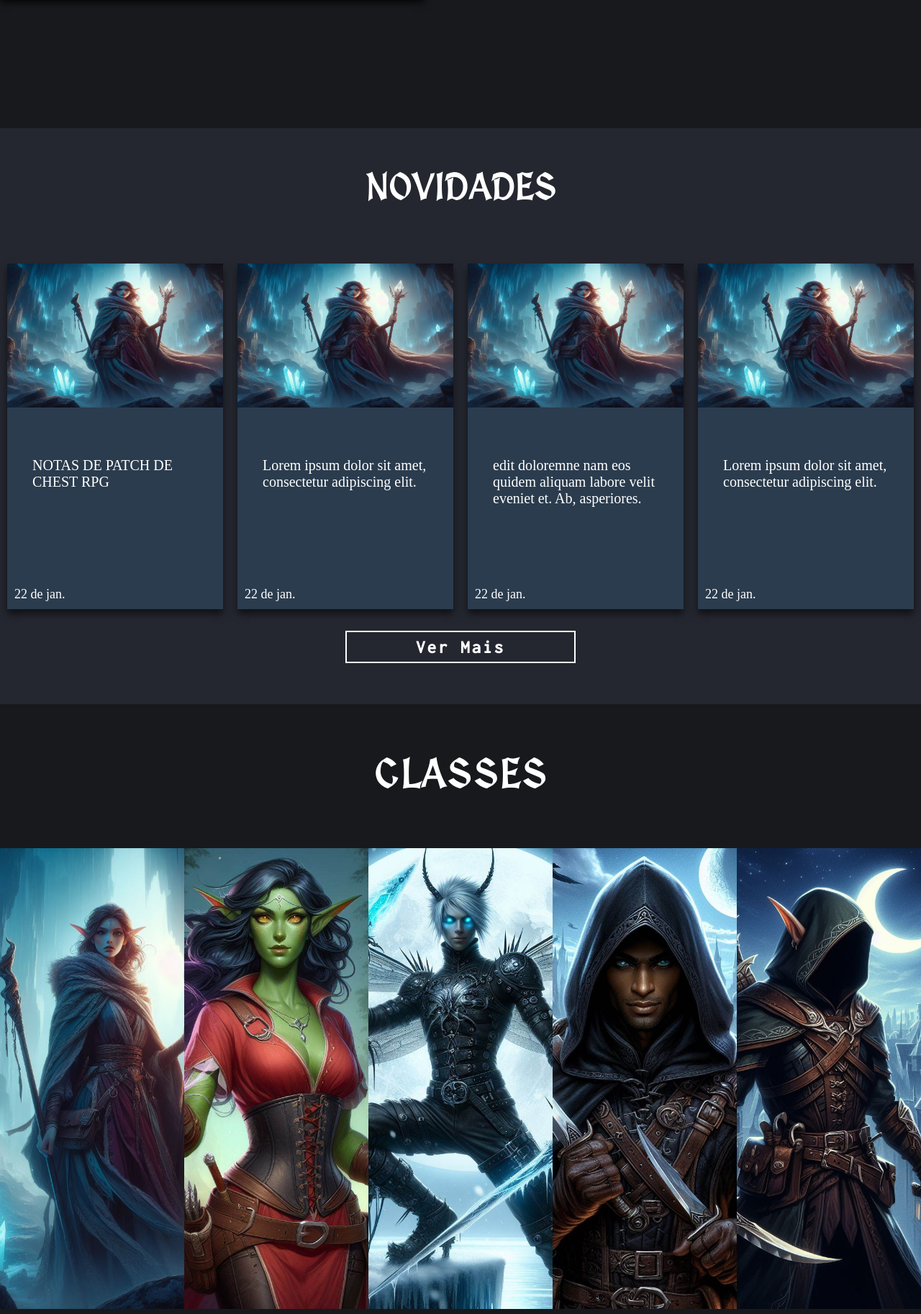
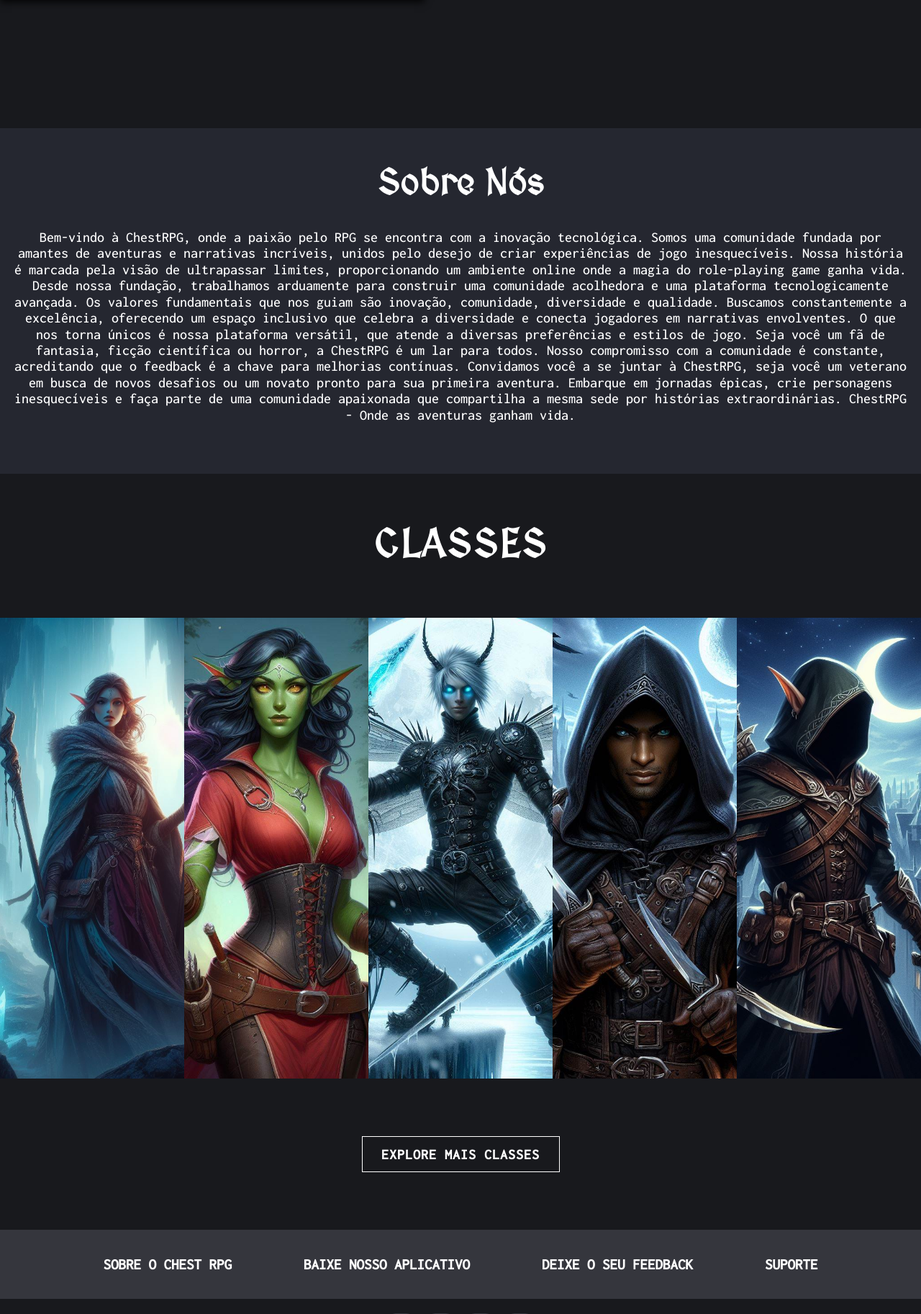
Before and after one commit to Ghashie/ChestRPG, a PHP site: page / in a window 1280 px wide. Shown: the part 1502-3327 px from the top of the page at 72% size. Run offline with PHP 8.4, Linux system fonts and the light colour scheme.

Commit message:
inseri a parte do sobre e linkei com o scrolll feito pelo ryanlobo

```diff
--- a/css/style.css
+++ b/css/style.css
@@ -2,10 +2,13 @@
   margin: 0;
   padding: 0;
   box-sizing: border-box;
+  scroll-behavior: smooth;
+  scroll-padding-top:11vh ;
 }
-body{
+html,body{
   background-color: #18191d;
   min-height: 100vh;
+
 
 }
 .header{
@@ -317,7 +320,7 @@ body{
   background-color: #252730;
   margin-top: 40px;
   width: 100%;
-  height: 100vh;
+  height: 60vh;
   display: flex;
   flex-direction: column;
   justify-content: center;
@@ -326,7 +329,7 @@ body{
 .text-container-update {
   text-align: center;
   width: 100%;
-  margin-bottom: 45px;
+  margin-bottom: 15px;
 }
 
 .text-container-update h1 {
@@ -337,75 +340,20 @@ body{
   font-weight: bold;
 }
 
-.image-update {
-  display: flex;
-  flex-wrap: wrap;
-  justify-content: space-around;
+.text-update {
+  text-align: justify;
+  padding: 0 20px;
 }
 
-.card {
-  position: relative;
-  width: calc(25% - 20px);
-  margin: 10px;
-  background-color: #2b3c4e;
-  box-sizing: border-box;
-  overflow: hidden;
-  color: #fff;
-  height: 30rem;
-  box-shadow: 0 7px 10px rgba(0, 0, 0, 0.568); /* Adicione esta linha para a sombra */
+.text-update p {
+  text-align: center;
+  font-family: 'Inconsolata', monospace;
+  font-size: 20px;
+line-height: 1.4rem;
+color: white;
+margin-bottom: 20px;
 }
 
-.card img {
-  width: 100%;
-  height: 200px;
-}
-
-.card-text {
-  margin-top: 50px;
-  padding: 15px;
-  padding-left: 35px;
-  display: flex;
-  justify-content: center;
-  align-items: center;
-}
-
-.card-text p {
-  font-size: 20px;
-  text-align: left;
-}
-
-.card-date {
-  position: absolute;
-  bottom: 10px;
-  left: 10px;
-  font-size: 18px;
-}
-
-.button-container {
-  text-align: center;
-  margin-top: 20px;
-}
-
-.button-container button {
-  width: 320px;
-  height: 45px;
-  background-color: transparent;
-  font-size: 25px;
-  font-family: 'Inconsolata', monospace;
-  letter-spacing: 3px;
-  font-weight: bold;
-  color: #fff;
-  border: 2px solid #fff;
-  cursor: pointer;
-
-}
-
-.button-container button:hover{
-  color: #fff;
-  background-color: #34495E;
-  transition: 0.4s;
-  border: none;
-}
 
 
 
--- a/index.php
+++ b/index.html
@@ -17,13 +17,14 @@
 
 <body>
 
-  <header class="header">
+  <header class="header" id="header">
     <div class="logo">
       <a href="index.html"><img src="img/logo.png" alt="" class="logo-img"></a>
     </div>
-    <div class="container">
-      <button class="btn">HOME</button>
-     <a href="https://www.youtube.com/"><button class="btn">SOBRE</button></a>
+
+    <div class="container" >
+        <a href="#puxar"><button class="btn"  >HOME</button></a>
+     <a href="#update"><button class="btn">SOBRE</button></a>
       <div class="dropdown">
         <button class="dropdown-button">MESAS </button>
         <div class="dropdown-content">
@@ -34,8 +35,9 @@
       <button class="btn" onclick="window.location.href='App/Pages/atualizacao.php'">ATUALIZAÇÕES</button>
     </div>
     <div class="login">LOgin</div>
+
   </header>
-
+<div id="puxar"></div>
   <main class="main-content">
 
     <section class="first-section">
@@ -109,50 +111,38 @@
         </div>
 
       </section>
+
     </section>
-
-    <section class="update">
+    <section class="update" id="update" >
       <div class="text-container-update">
-        <h1>NOVIDADES</h1>
+        <h1>Sobre Nós</h1>
       </div>
 
-      <div class="image-update">
-        <div class="card">
-          <img src="img/1.1.jpeg" alt="Imagem 1">
-          <div class="card-text">
-            <p>NOTAS DE PATCH DE CHEST RPG</p>
-          </div>
-          <div class="card-date">22 de jan.</div>
-        </div>
+      <div class="text-update">
+        <p>
 
-        <div class="card">
-          <img src="img/1.1.jpeg" alt="Imagem 2">
-          <div class="card-text">
-            <p>Lorem ipsum dolor sit amet, consectetur adipiscing elit.</p>
-          </div>
-          <div class="card-date">22 de jan.</div>
-        </div>
+          Bem-vindo à ChestRPG, onde a paixão pelo RPG se encontra com a inovação tecnológica. Somos uma comunidade
+          fundada por amantes de aventuras e narrativas incríveis, unidos pelo desejo de criar experiências de jogo
+          inesquecíveis.
 
-        <div class="card">
-          <img src="img/1.1.jpeg" alt="Imagem 3">
-          <div class="card-text">
-            <p>edit doloremne nam eos quidem aliquam labore velit eveniet et. Ab, asperiores.</p>
-          </div>
-          <div class="card-date">22 de jan.</div>
-        </div>
+          Nossa história é marcada pela visão de ultrapassar limites, proporcionando um ambiente online onde a magia do
+          role-playing game ganha vida. Desde nossa fundação, trabalhamos arduamente para construir uma comunidade
+          acolhedora e uma plataforma tecnologicamente avançada.
 
-        <div class="card">
-          <img src="img/1.1.jpeg" alt="Imagem 4">
-          <div class="card-text">
-            <p>Lorem ipsum dolor sit amet, consectetur adipiscing elit.</p>
-          </div>
-          <div class="card-date">22 de jan.</div>
-        </div>
+          Os valores fundamentais que nos guiam são inovação, comunidade, diversidade e qualidade. Buscamos
+          constantemente a excelência, oferecendo um espaço inclusivo que celebra a diversidade e conecta jogadores em
+          narrativas envolventes.
+
+          O que nos torna únicos é nossa plataforma versátil, que atende a diversas preferências e estilos de jogo. Seja
+          você um fã de fantasia, ficção científica ou horror, a ChestRPG é um lar para todos. Nosso compromisso com a
+          comunidade é constante, acreditando que o feedback é a chave para melhorias contínuas.
+
+          Convidamos você a se juntar à ChestRPG, seja você um veterano em busca de novos desafios ou um novato pronto
+          para sua primeira aventura. Embarque em jornadas épicas, crie personagens inesquecíveis e faça parte de uma
+          comunidade apaixonada que compartilha a mesma sede por histórias extraordinárias. ChestRPG - Onde as aventuras
+          ganham vida.</p>
       </div>
 
-      <div class="button-container">
-        <button>Ver Mais</button>
-      </div>
     </section>
 
 
```
